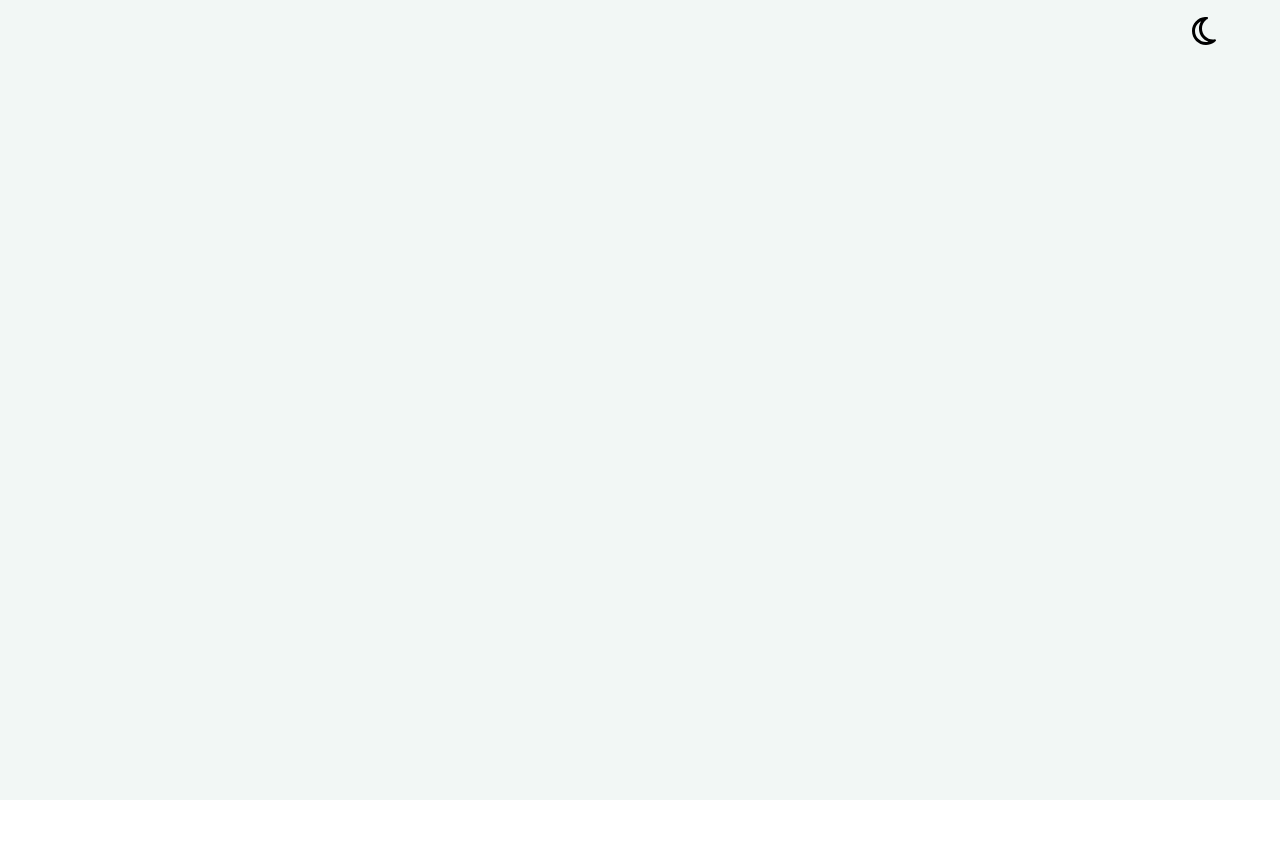
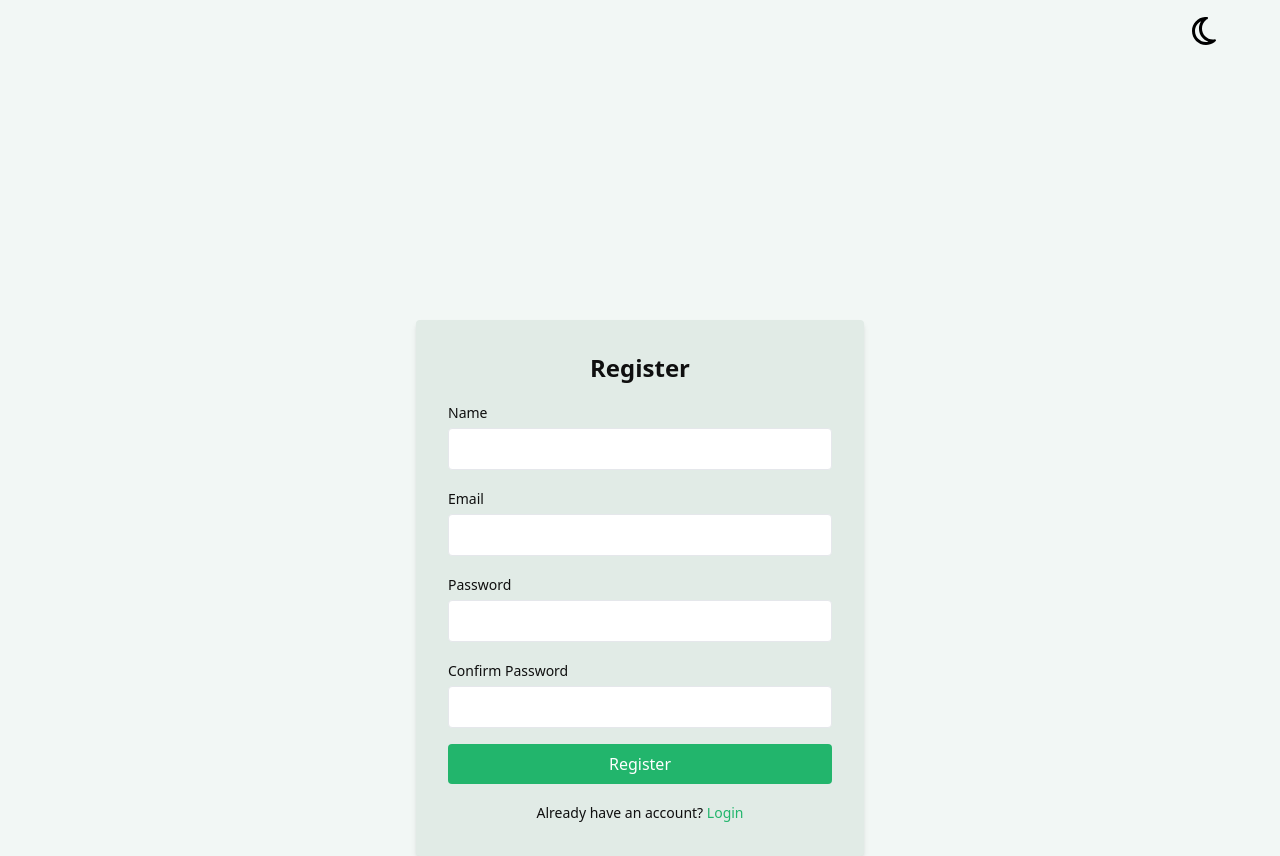
Before and after one commit to guilherme-ribeiro27/finance-control-vue, a Vue app: page /register in a window 1280 px wide. Before the commit this address had no page. Before the commit the page ends 800 px from the top, so only its background shows below. Built offline with nearby package versions, Linux system fonts and the light colour scheme.

Commit message:
Register Page

```diff
--- a/src/router/index.ts
+++ b/src/router/index.ts
@@ -1,6 +1,7 @@
 import { createRouter, createWebHistory } from 'vue-router'
 import HomeView from '../views/HomeView.vue'
 import LoginView from '../views/LoginView.vue'
+import RegisterView from '../views/RegisterView.vue'
 const router = createRouter({
   history: createWebHistory(import.meta.env.BASE_URL),
   routes: [
@@ -16,6 +17,11 @@ const router = createRouter({
       component : LoginView
     },
     {
+      path: '/register',
+      name: 'Register',
+      component: RegisterView
+    },
+    {
       path: '/about',
       name: 'about',
       // route level code-splitting
--- a/src/views/LoginView.vue
+++ b/src/views/LoginView.vue
@@ -1,38 +1,6 @@
-<template>
+<script>
+import {RouterLink} from 'vue-router'
 
-        <div class='min-h-96 max-w-md w-full mx-auto p-8 shadow-md rounded bg-surface dark:bg-dark-surface'>
-            <h2 class="text-2xl font-semibold mb-4 text-title dark:text-dark-title text-center">Login</h2>
-            <form @submit.stop.prevent="submit">
-                <!-- Email -->
-                <div class='mt-4'>
-                    <label for="email" class='text-sm text-title dark:text-dark-title'>Email</label>
-                    <input type="email" v-model='email' id='email' class='w-full p-2 mt-1 border border-border dark:border-dark-border rounded dark:bg-dark-surface dark:text-dark-title' required>
-                </div>
-                <!-- Password -->
-                <div class="mt-4">
-                    <label for="password" class='text-sm text-title dark:text-dark-title'>Password</label>
-                    <input type="password" v-model='password' id='password' class='w-full p-2 mt-1 border border-border dark:border-dark-border rounded dark:bg-dark-surface dark:text-dark-title' required>
-                </div>
-                <!-- Forgot password? -->
-                <div class='mt-2 text-right'>
-                    <a href='#' class='text-sm text-primary dark:text-dark-primary'>Forgot password?</a>
-                </div>
-                <!-- Submit Button -->
-                <div class='mt-4'>
-                    <button type='submit' class='w-full p-2 bg-primary text-white rounded'>Login</button>
-                </div>
-            </form>
-            <!-- Register -->
-            <div class='mt-4 text-center'>
-                <span class='text-sm text-title dark:text-dark-title'>Don't have an account? </span>
-                <a href='#' class='text-sm text-primary dark:text-dark-primary'>Register</a>
-            </div>
-        </div>
-
-
-</template>
-
-<script>
 export default{
     name: 'LoginView',
     data(){
@@ -57,3 +25,43 @@ export default{
     }
 }
 </script>
+
+<template>
+
+        <div class='min-h-96 max-w-md w-full mx-auto p-8 shadow-md rounded bg-surface dark:bg-dark-surface'>
+            <h2 class="text-2xl font-semibold mb-4 text-title dark:text-dark-title text-center">Login</h2>
+            <form @submit.stop.prevent="submit">
+                <!-- Email -->
+                <div class='mt-4'>
+                    <label for="email" class='text-sm text-title dark:text-dark-title'>Email</label>
+                    <input type="email" v-model='email' id='email'
+                        class='w-full p-2 mt-1 border border-border dark:border-dark-border rounded dark:bg-dark-surface dark:text-dark-title focus:outline-primary'
+                        required
+                    >
+                </div>
+                <!-- Password -->
+                <div class="mt-4">
+                    <label for="password" class='text-sm text-title dark:text-dark-title'>Password</label>
+                    <input type="password" v-model='password' id='password'
+                        class='w-full p-2 mt-1 border border-border dark:border-dark-border rounded dark:bg-dark-surface dark:text-dark-title focus:outline-primary'
+                        required
+                    >
+                </div>
+                <!-- Forgot password? -->
+                <div class='mt-2 text-right'>
+                    <a href='#' class='text-sm text-primary dark:text-dark-primary'>Forgot password?</a>
+                </div>
+                <!-- Submit Button -->
+                <div class='mt-4'>
+                    <button type='submit' class='w-full p-2 bg-primary text-white rounded'>Login</button>
+                </div>
+            </form>
+            <!-- Register -->
+            <div class='mt-4 text-center'>
+                <span class='text-sm text-title dark:text-dark-title'>Don't have an account? </span>
+                <RouterLink to='/register' class='text-sm text-primary dark:text-dark-primary'>Register</RouterLink>
+            </div>
+        </div>
+
+
+</template>
--- /dev/null
+++ b/src/views/RegisterView.vue
@@ -0,0 +1,76 @@
+<script>
+export default{
+    name: 'RegisterView',
+    data(){
+        return{
+            email: '',
+            password: '',
+            confirmPassword: ''
+        }
+    },
+    methods:{
+        submit(){
+            fetch('http://localhost:8081/register', {
+                method: 'POST',
+                headers: {
+                    'Content-Type': 'application/json'
+                },
+                body: JSON.stringify({
+                    email: this.email,
+                    password: this.password,
+                    confirmPassword: this.confirmPassword
+                })
+            }).then(res => res.json())
+        }
+    }
+}
+</script>
+
+<template>
+    <div class='max-w-md w-full mx-auto p-8 shadow-md rounded bg-surface dark:bg-dark-surface'>
+        <h2 class="text-2xl font-semibold mb-4 text-title dark:text-dark-title text-center">Register</h2>
+        <form @submit.stop.prevent="submit">
+            <!-- Full Name -->
+            <div class="mt-4">
+                <label for="text" class='text-sm text-title dark:text-dark-title'>Name</label>
+                <input type="text" v-model='name' id='name'
+                    class='w-full p-2 mt-1 border border-border dark:border-dark-border rounded dark:bg-dark-surface dark:text-dark-title focus:outline-primary'
+                    required
+                >
+            </div>
+            <!-- Email -->
+            <div class='mt-4'>
+                <label for="email" class='text-sm text-title dark:text-dark-title'>Email</label>
+                <input type="email" v-model='email' id='email'
+                    class='w-full p-2 mt-1 border border-border dark:border-dark-border rounded dark:bg-dark-surface dark:text-dark-title focus:outline-primary'
+                    required
+                >
+            </div>
+            <!-- Password -->
+            <div class='mt-4'>
+                <label for="password" class='text-sm text-title dark:text-dark-title'>Password</label>
+                <input type="password" v-model='password' id='password'
+                    class='w-full p-2 mt-1 border border-border dark:border-dark-border rounded dark:bg-dark-surface dark:text-dark-title focus:outline-primary'
+                    required
+                >
+            </div>
+            <!-- Confirm Password -->
+            <div class='mt-4'>
+                <label for="confirmPassword" class='text-sm text-title dark:text-dark-title'>Confirm Password</label>
+                <input type="password" v-model='confirmPassword' id='confirmPassword'
+                    class='w-full p-2 mt-1 border border-border dark:border-dark-border rounded dark:bg-dark-surface dark:text-dark-title focus:outline-primary'
+                    required
+                >
+            </div>
+            <!-- Submit Button -->
+            <div class='mt-4'>
+                <button type='submit' class='w-full p-2 bg-primary text-white rounded'>Register</button>
+            </div>
+        </form>
+        <!-- Login -->
+        <div class='mt-4 text-center'>
+            <span class='text-sm text-title dark:text-dark-title'>Already have an account? </span>
+            <RouterLink to='/login' class='text-sm text-primary dark:text-dark-primary'>Login</RouterLink>
+        </div>
+    </div>
+</template>
```
